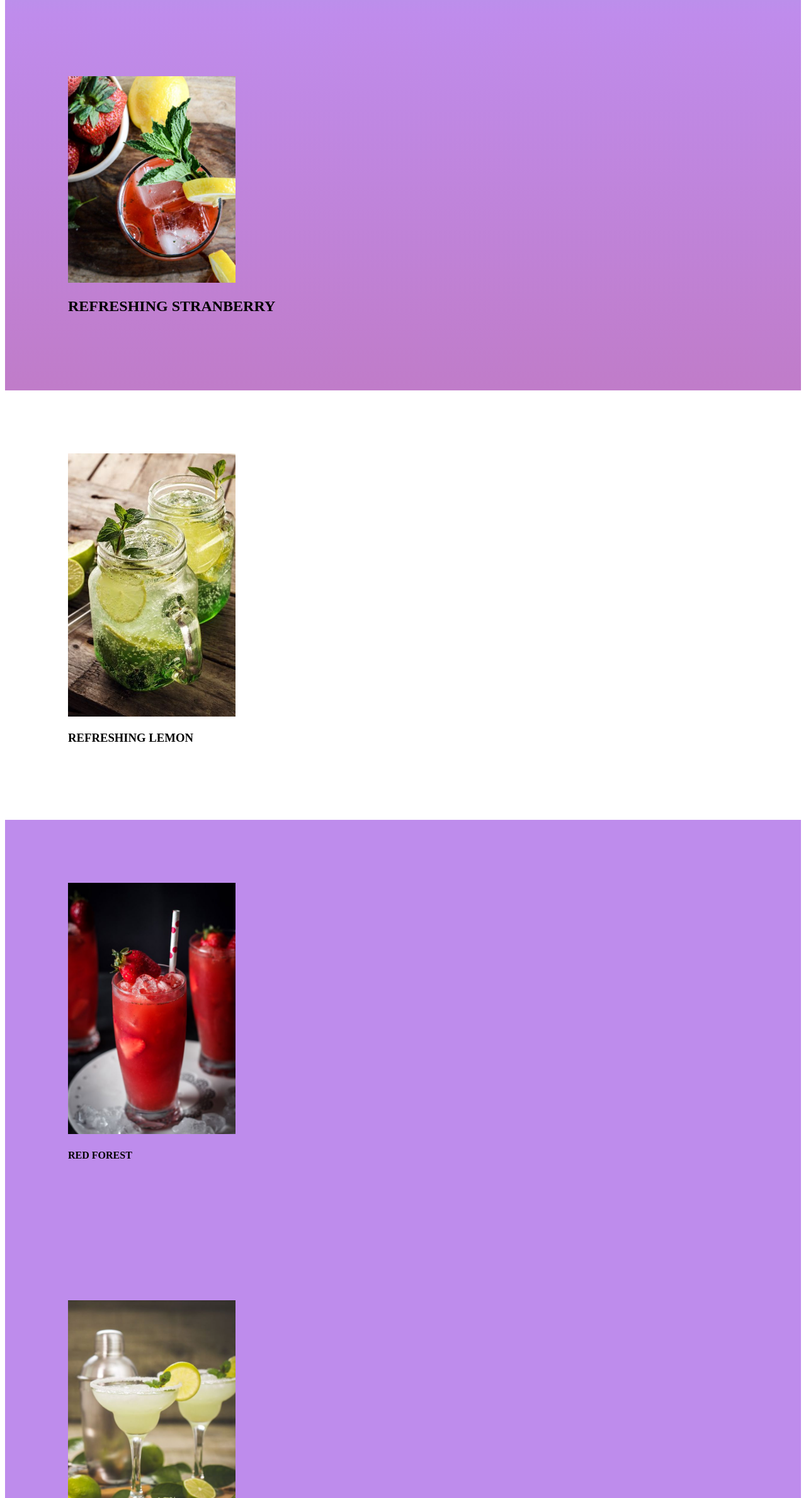
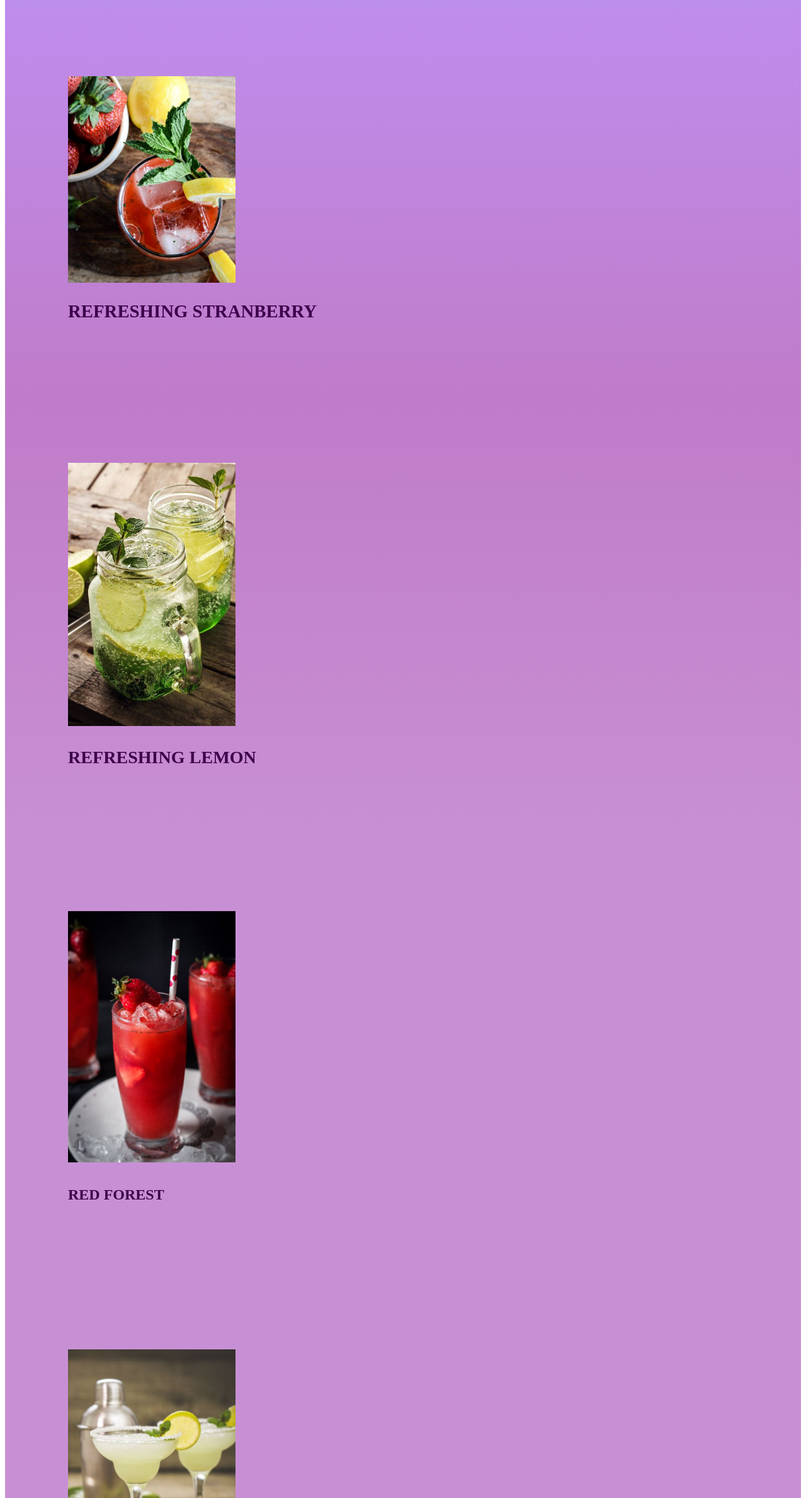
Before and after one commit to thaisfrr/site-rec, a plain HTML site: page index.html in a window 1280 px wide. Shown: the part 421-2800 px from the top of the page at 63% size. Drawn offline with Linux system fonts and the light colour scheme.

Commit message:
Add files via upload

```diff
--- a/index.html
+++ b/index.html
@@ -8,7 +8,7 @@
     <link rel="stylesheet" href="style.css">
 </head>
 
-<body>
+<body class="corpodosite">
     <header class="cabecalho">
         <h1>𝙳𝚁𝙸𝙽𝙺𝚂 𝚂𝙿𝙰𝙲𝙴</h1>
         <img class="cabecalho-imagem" src="logocer.png" alt="drink">
--- a/style.css
+++ b/style.css
@@ -1,3 +1,9 @@
+.corpodosite {
+    color: rgb(60, 0, 75);
+}
+
+
+
 .cabecalho {
     background-image: linear-gradient(rgb(124, 198, 216), rgb(191, 140, 236));
     color: black;
@@ -6,28 +12,33 @@
 }
 
 .section1 {
-    background-image: linear-gradient(rgb(191, 140, 236),rgb(192, 124, 201));
+    background-image: linear-gradient(rgb(191, 140, 236), rgb(192, 124, 201));
     padding: 100px;
+    font-size: larger;
 }
 
 .section2 {
-    background-image: linear-gradient(rgb(192, 124, 201));
+    background-image: linear-gradient(rgb(192, 124, 201), rgb(200, 144, 212));
     padding: 100px;
+    font-size: x-large;
 }
 
 .section3 {
-    background-color: rgb(190, 140, 236);
+    background-color: rgb(200, 144, 212);
     padding: 100px;
+    font-size: x-large;
 }
 
 .section4 {
-    background-color: rgb(190, 140, 236);
+    background-color: rgb(200, 144, 212);
     padding: 100px;
+    font-size: xx-large;
 }
 
 .section5 {
-    background-color: rgb(190, 140, 236);
+    background-color: rgb(200, 144, 212);
     padding: 100px;
+    font-size: xx-large;
 }
 
 .cabecalho-imagem {
@@ -55,5 +66,5 @@
 }
 
 .rodape {
-    background-color: rgb(11, 10, 22);
+    background-color: rgb(95, 1, 99);
 }
```
